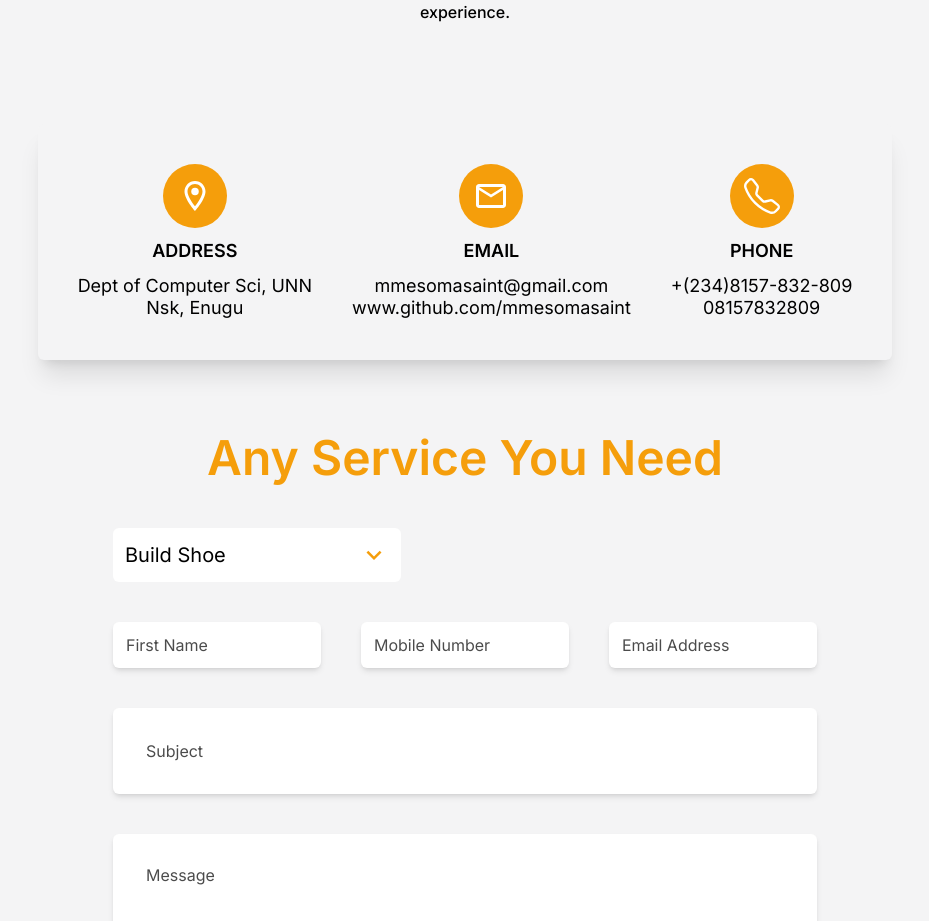
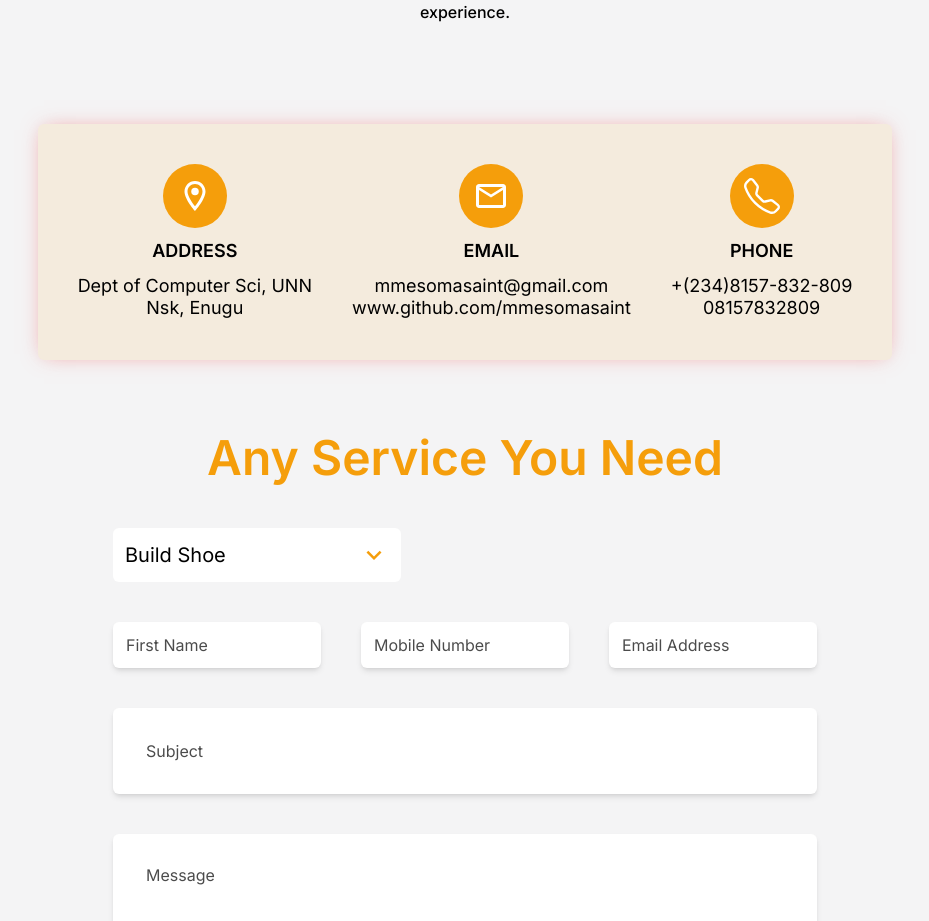
Before and after one commit to mmesomasaint/hulksmasher, a Next.js app: page / in a window 1280 px wide. Shown: the part 4149-5070 px from the top of the page, without its empty margins (175-1104 px from the left). Built offline with nearby package versions, Linux system fonts and the light colour scheme.

Commit message:
Fix: Add shadows

```diff
--- a/app/components/contact.tsx
+++ b/app/components/contact.tsx
@@ -29,7 +29,7 @@ function Contact() {
 
   return (
     <div className='relative px-5 xs:px-16 md:px-20 xl:px-40 pt-80 xs:pt-44 lg:pt-96 py-10 bg-zinc-100 w-full'>
-      <div className='absolute w-fit inset-x-0 mx-auto z-10 -top-60 md:top-20 p-5 xs:p-10 rounded-md shadow-xl bg-zinc-100'>
+      <div className='absolute w-fit inset-x-0 mx-auto z-10 -top-60 md:top-20 p-5 xs:p-10 rounded-md bg-amber-500/10 shadow-[0_0_20px_-6px_rgb(239_68_68_/_0.55)]'>
         <div className='flex flex-col md:flex-row justify-between items-start md:items-center gap-5 xs:gap-10'>
           <div className='w-full md:w-fit flex flex-col xs:flex-row md:flex-col items-center justify-start gap-3'>
             <div className='w-16 h-16 flex flex-shrink-0 justify-center items-center bg-amber-500 rounded-full'>
```
